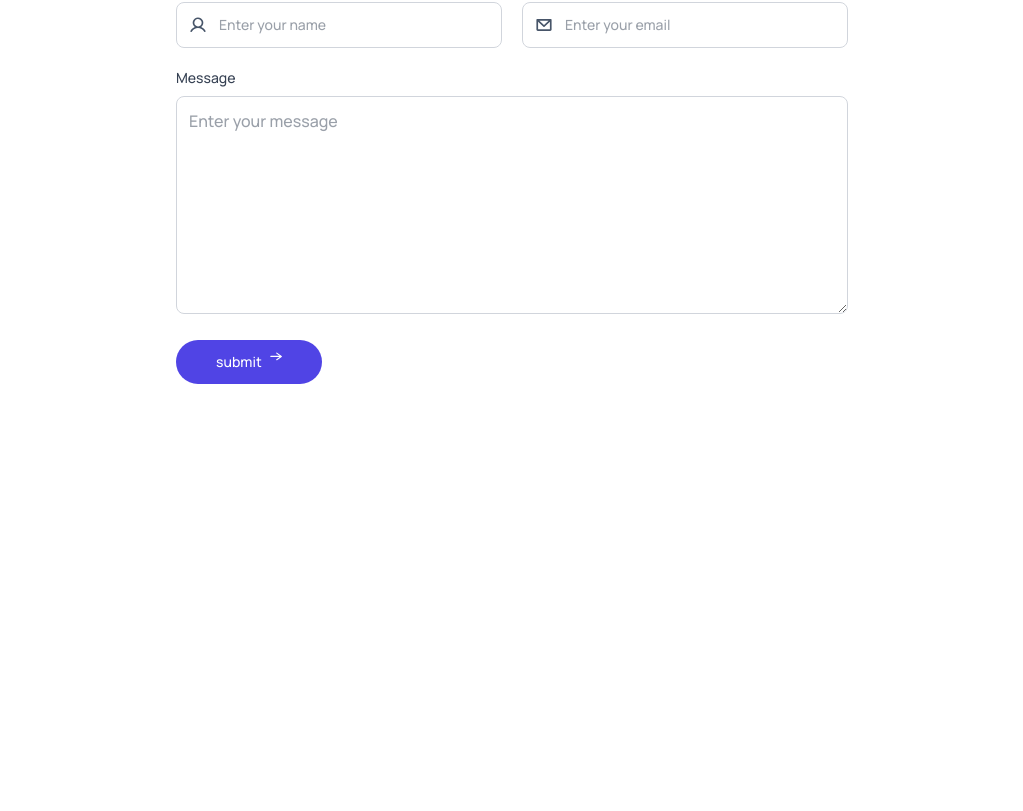
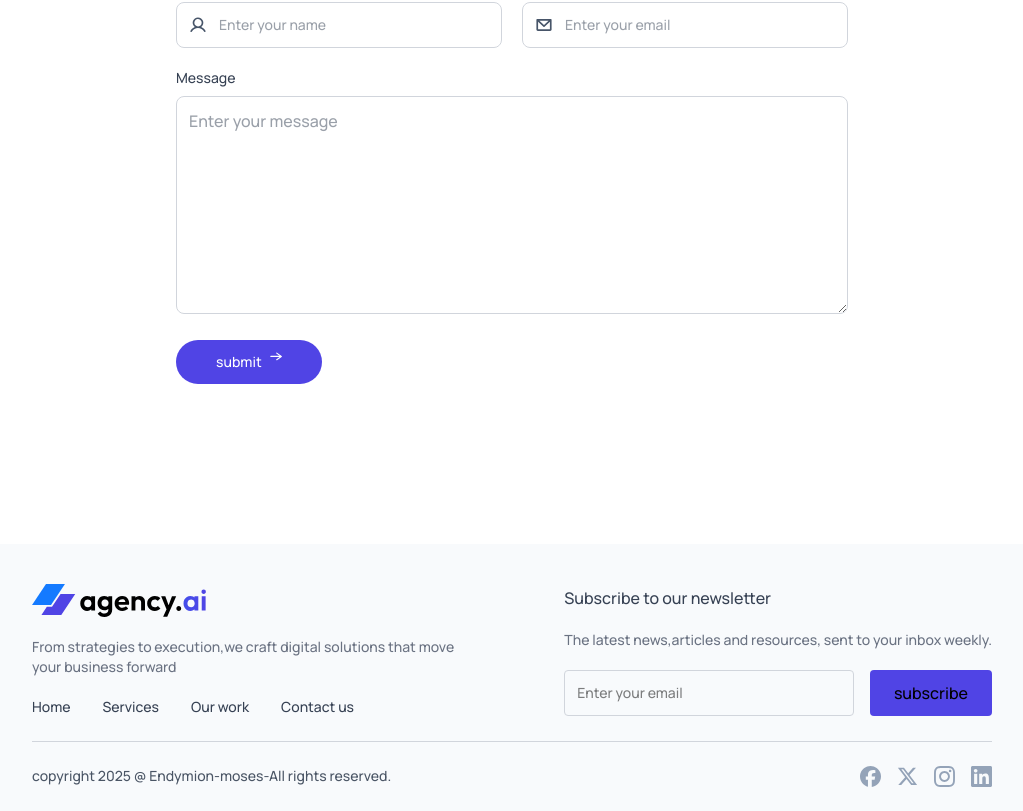
Before and after one commit to Endymion-moses/AGENCY.ai, a React (Vite) app: page / in a window 1280 px wide. Shown: the part 3293-4104 px from the top of the page, without its empty margins (128-1151 px from the left). Before the commit the page ends 3677 px from the top, so only its background shows below. Built offline with nearby package versions, Linux system fonts and the light colour scheme.

Commit message:
feat  : add Footer component feat : updated App.jsx file

```diff
--- a/src/App.jsx
+++ b/src/App.jsx
@@ -8,6 +8,7 @@
 import OurTeam from './components/OurTeam.jsx';
 import ReachUs from './components/ReachUs.jsx';
 import {Toaster} from 'react-hot-toast';
+import Footer from './components/Footer.jsx';
 
 const App = () => {
     const [theme, setTheme] = useState(localStorage.getItem('theme') ?
@@ -22,6 +23,7 @@
        <OurWork/>
        <OurTeam/>
        <ReachUs/>
+       <Footer theme ={theme}/>
     </div>
   )
 }
--- /dev/null
+++ b/src/components/Footer.jsx
@@ -0,0 +1,53 @@
+import React from 'react'
+import assets from '../assets/assets'
+
+const Footer = ({theme}) => {
+  return (
+    <div className='bg-slate-50 dark:bg-gray-900 pt-10  sm:pt-10 mt-20 sm:mt-40 px-4 sm:px-10 lg:px-24 xl:px-40'>
+        <div className='flex justify-between lg:items-center max-lg:flex-col gap-10'>
+            <div className='text-sm text-gray-700 dark:text-gray-400  space-y-5'>
+                <img  className = 'w-32 sm:w-44' src={theme === 'dark' ? assets.logo_dark : assets.logo} alt=""/>
+
+                <p className='max-w-md text-gray-500 dark:text-white'>From strategies to execution,we craft digital solutions that move
+                    your business forward</p>
+                <ul className='flex gap-8' >
+                    <li><a className='hover:text-primary '    href="#">Home</a> </li>
+                   <li><a className='hover:text-primary '    href="#services">Services</a></li>
+                    <li><a className='hover:text-primary '    href="#our-work">Our work</a></li>
+                    <li><a className='hover:text-primary '    href="#contact-us">Contact us</a></li>
+
+                </ul>
+            </div>
+
+            <div className='space-y-5'>
+                 <h3 className='text-md font-bold text-gray-700 dark:text-white '>Subscribe to our newsletter</h3>
+                 <p className='text-sm text-gray-500 dark:text-white'>The latest news,articles and resources, sent to your inbox weekly.</p>
+
+                 <div className='flex gap-4'>
+                    <input type="text" placeholder='Enter your email'
+                  className='w-full p-3 text-sm dark:text-gray-200 outline-none border border-gray-300
+                 rounded bg-transparent dark:border-gray-500'/>
+                    <button className='bg-primary rounded px-6 '>subscribe</button>
+                 </div>
+
+            </div>
+        </div>
+
+        <hr className='border-gray-300 dark:border-gray-600 my-6'/>
+
+        <div className='flex gap-4 flex-wrap justify-center pb-6 flex-wrap sm:justify-between text-sm text-gray-600
+        dark:text-gray-300'>
+            <p>copyright 2025 @ Endymion-moses-All rights reserved.</p>
+
+            <div className='flex gap-4  items-center'>
+                <img src={assets.facebook_icon} alt="" />
+                <img src={assets.twitter_icon} alt="" />
+                <img src={assets.instagram_icon} alt="" />
+                <img src={assets.linkedin_icon} alt="" />
+            </div>
+        </div>
+    </div>
+  )
+}
+
+export default Footer
--- a/src/index.css
+++ b/src/index.css
@@ -9,6 +9,7 @@
 *{
      font-family: "Manrope", sans-serif;
      font-weight: 500;
+     cursor: none;
 }
 
 @theme {
```
